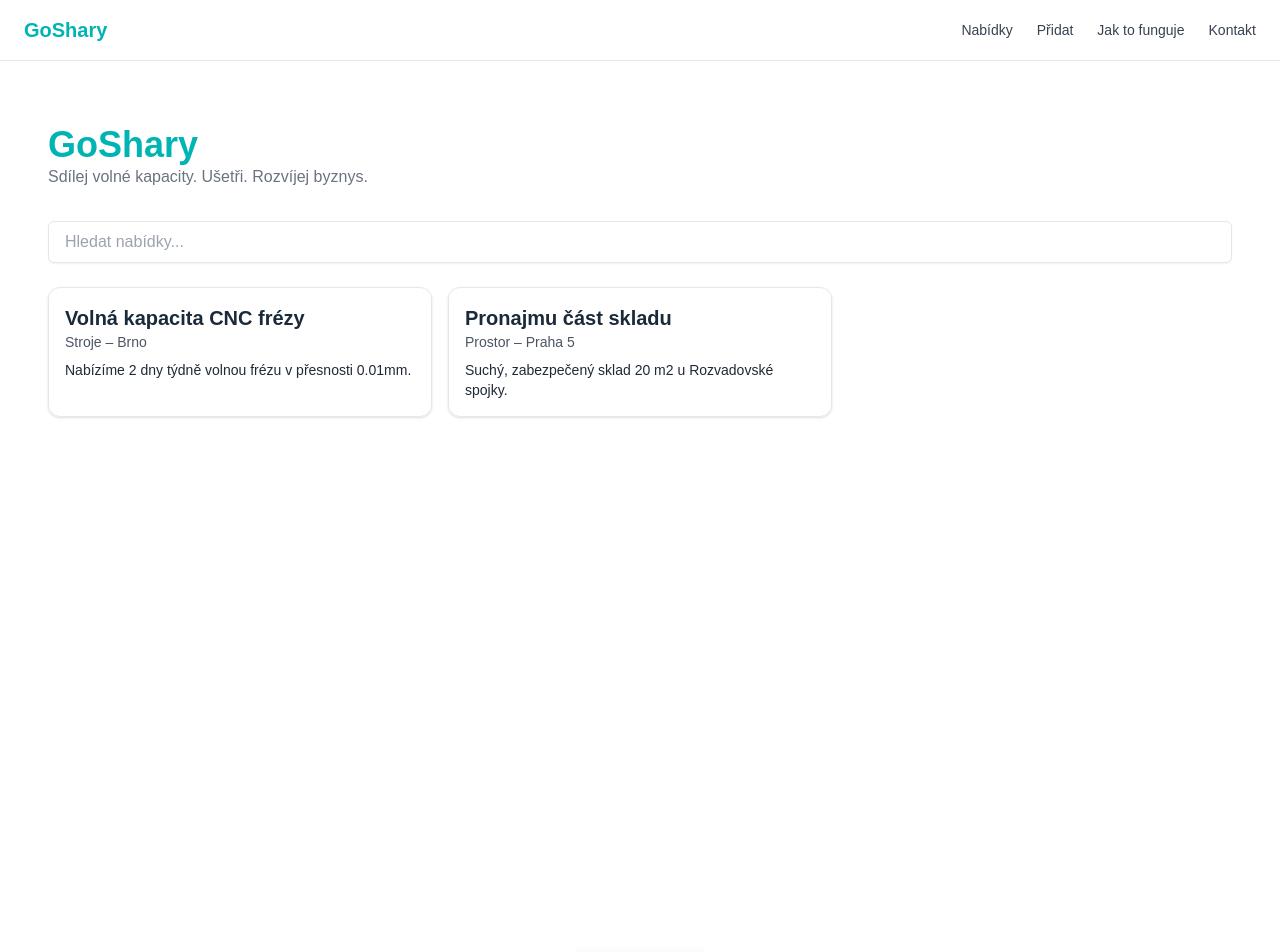
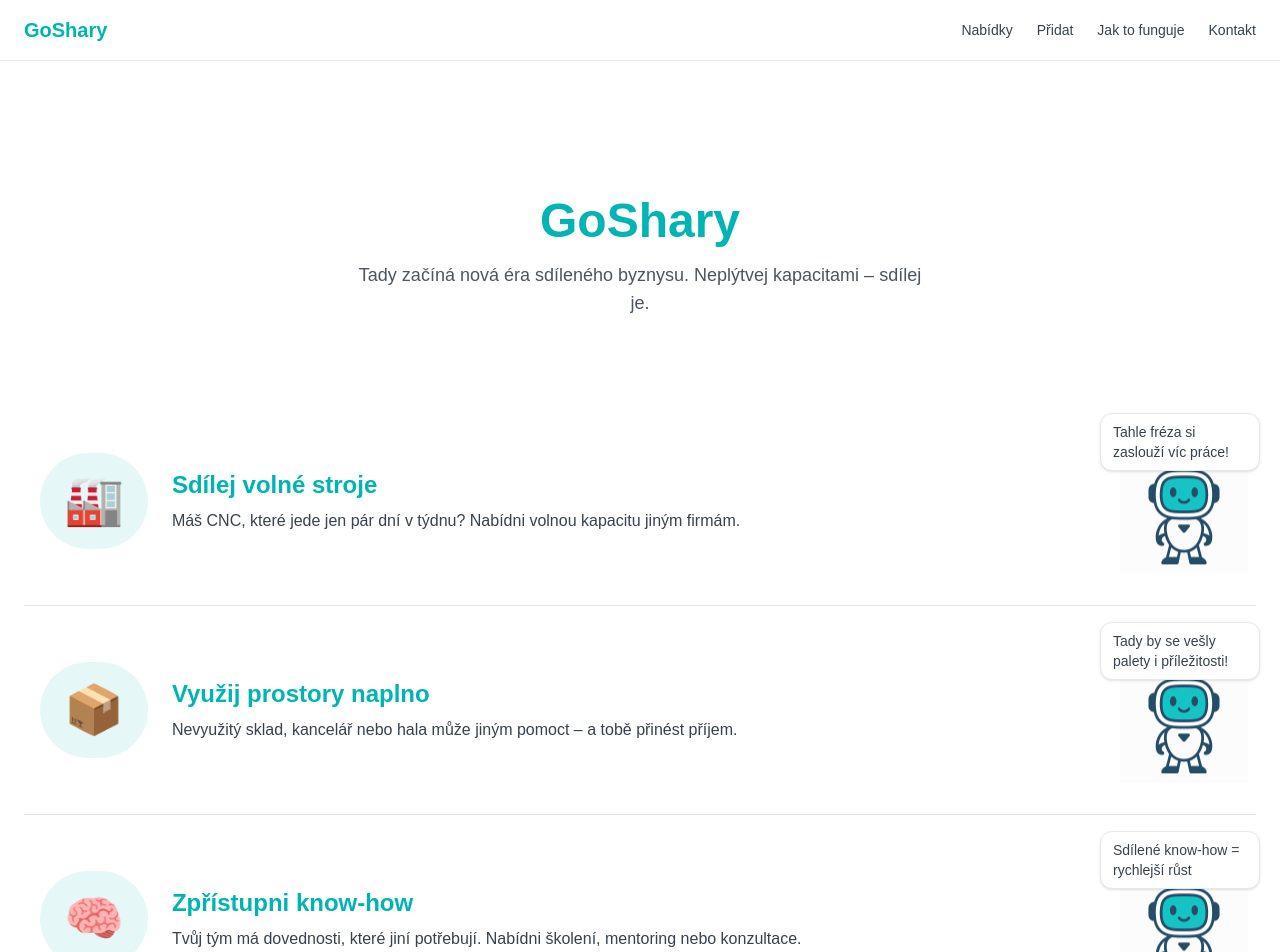
Before and after one commit to Tekier10/goshary, a Next.js app: page / in a window 1280 px wide. Shown: the top 952 px of the page. Built offline with nearby package versions, Linux system fonts and the light colour scheme; a web font is replaced by a local one.

Commit message:
Update index.tsx

```diff
--- a/pages/index.tsx
+++ b/pages/index.tsx
@@ -1,33 +1,9 @@
-// pages/index.tsx – domovská stránka GoShary MVP
+// pages/index.tsx – příběhová homepage s průvodcem Shary
 
 import Head from 'next/head';
-import { useState } from 'react';
-
-const sampleOffers = [
-  {
-    id: 1,
-    title: 'Volná kapacita CNC frézy',
-    category: 'Stroje',
-    location: 'Brno',
-    description: 'Nabízíme 2 dny týdně volnou frézu v přesnosti 0.01mm.',
-  },
-  {
-    id: 2,
-    title: 'Pronajmu část skladu',
-    category: 'Prostor',
-    location: 'Praha 5',
-    description: 'Suchý, zabezpečený sklad 20 m2 u Rozvadovské spojky.',
-  },
-];
+import StorySection from '../components/StorySection';
 
 export default function HomePage() {
-  const [search, setSearch] = useState('');
-  const filtered = sampleOffers.filter(
-    (offer) =>
-      offer.title.toLowerCase().includes(search.toLowerCase()) ||
-      offer.description.toLowerCase().includes(search.toLowerCase())
-  );
-
   return (
     <>
       <Head>
@@ -35,38 +11,39 @@ export default function HomePage() {
         <meta name="description" content="Platforma pro sdílení firemních kapacit" />
       </Head>
 
-      <main className="min-h-screen bg-white px-6 py-8 text-gray-800">
-        <header className="mb-8">
-          <h1 className="text-4xl font-bold text-primary">GoShary</h1>
-          <p className="text-gray-500">Sdílej volné kapacity. Ušetři. Rozvíjej byznys.</p>
-        </header>
+      <section className="relative flex flex-col items-center text-center px-4 py-12 sm:py-20">
+        <h1 className="mt-6 text-4xl sm:text-5xl font-bold text-primary">GoShary</h1>
+        <p className="mt-4 max-w-xl text-gray-600 text-lg">
+          Tady začíná nová éra sdíleného byznysu. Neplýtvej kapacitami – sdílej je.
+        </p>
+      </section>
 
-        <input
-          type="text"
-          placeholder="Hledat nabídky..."
-          className="w-full rounded-md border px-4 py-2 shadow-sm focus:outline-none focus:ring-2 focus:ring-primary"
-          value={search}
-          onChange={(e) => setSearch(e.target.value)}
+      <section className="pb-16">
+        <StorySection
+          emoji="🏭"
+          title="Sdílej volné stroje"
+          text="Máš CNC, které jede jen pár dní v týdnu? Nabídni volnou kapacitu jiným firmám."
+          speech="Tahle fréza si zaslouží víc práce!"
         />
-
-        <section className="mt-6 grid gap-4 md:grid-cols-2 lg:grid-cols-3">
-          {filtered.map((offer) => (
-            <div
-              key={offer.id}
-              className="rounded-xl border p-4 shadow hover:shadow-md transition"
-            >
-              <h2 className="text-xl font-semibold text-dark">{offer.title}</h2>
-              <p className="text-sm text-gray-600">
-                {offer.category} – {offer.location}
-              </p>
-              <p className="mt-2 text-sm">{offer.description}</p>
-            </div>
-          ))}
-          {filtered.length === 0 && (
-            <p className="text-gray-400">Žádné výsledky pro "{search}".</p>
-          )}
-        </section>
-      </main>
+        <StorySection
+          emoji="📦"
+          title="Využij prostory naplno"
+          text="Nevyužitý sklad, kancelář nebo hala může jiným pomoct – a tobě přinést příjem."
+          speech="Tady by se vešly palety i příležitosti!"
+        />
+        <StorySection
+          emoji="🧠"
+          title="Zpřístupni know-how"
+          text="Tvůj tým má dovednosti, které jiní potřebují. Nabídni školení, mentoring nebo konzultace."
+          speech="Sdílené know-how = rychlejší růst"
+        />
+        <StorySection
+          emoji="👨‍💻"
+          title="Sdílej lidi nebo software"
+          text="Máte specialisty, kteří mají chvíli volna? Nebo vlastní nástroje, které by využil i někdo jiný?"
+          speech="Připojme se chytře – i v software!"
+        />
+      </section>
     </>
   );
 }
```
